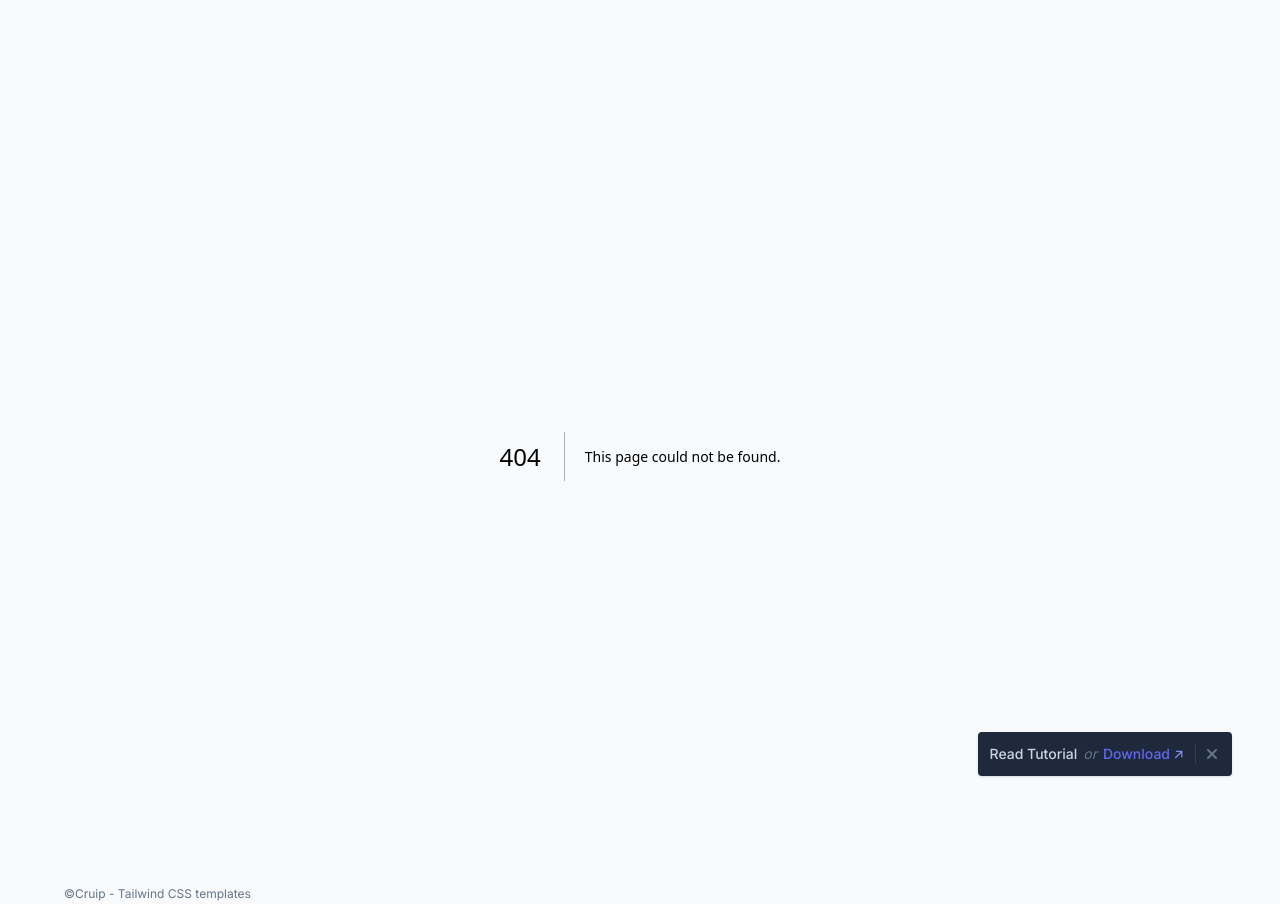
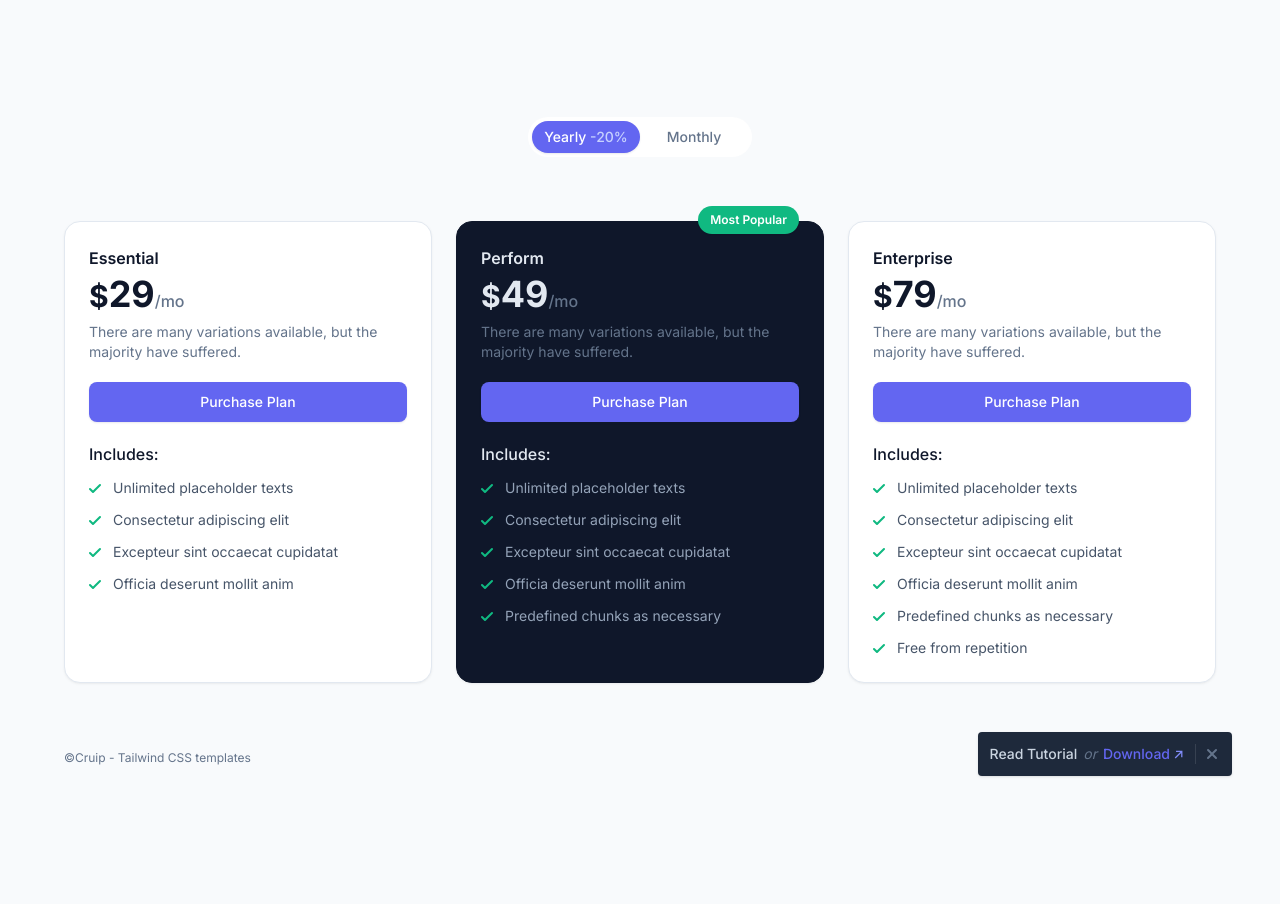
Before and after one commit to cruip/cruip-tutorials-next, a Next.js app: page /pricing-table in a window 1280 px wide. Before the commit this address had no page. After the commit the page ends 800 px from the top, so only its background shows below. Built offline with nearby package versions, Linux system fonts and the light colour scheme.

Commit message:
rename paths

```diff
--- a/app/pricing-tabs/page.tsx
+++ b/app/pricing-table/page.tsx
@@ -1,12 +1,12 @@
 export const metadata = {
-  title: 'Pricing Tabs - Cruip Tutorials',
+  title: 'Pricing Table - Cruip Tutorials',
   description: 'Page description',
 }
 
-import PricingTabs from '@/components/pricing-tabs'
+import PricingTable from '@/components/pricing-table'
 
 export default function PricingTabsPage() {
   return (
-    <PricingTabs />
+    <PricingTable />
   )
 }
--- a/components/pricing-tabs.tsx
+++ b/components/pricing-table.tsx
@@ -53,7 +53,7 @@ function PricingTab(props: PricingTabProps) {
   )
 }
 
-export default function PricingTabs() {
+export default function PricingTable() {
   const [yearly, setYearly] = useState<boolean>(true)
 
   return (
```
